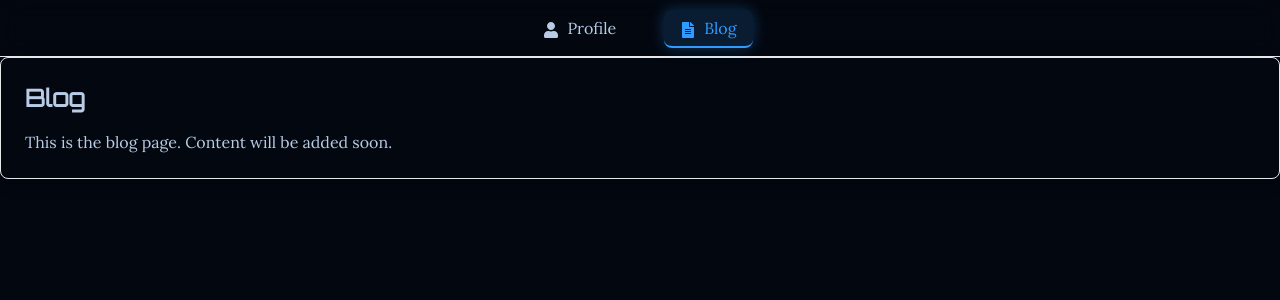
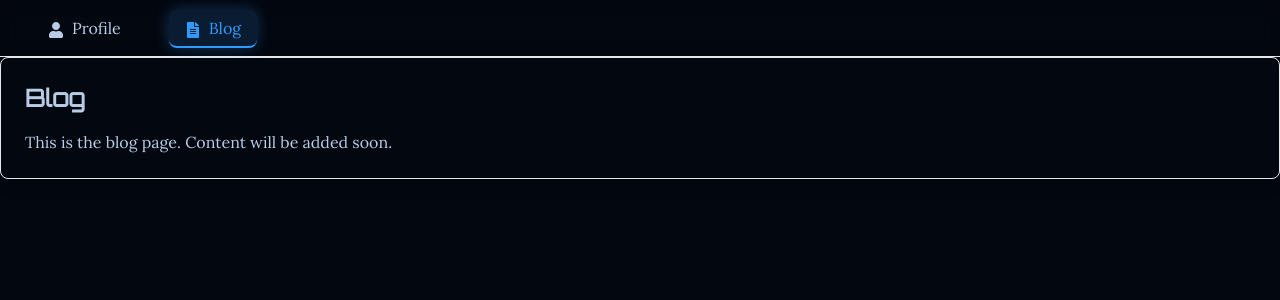
Before and after one commit to benhuckvale/profile-website, a React (Vite) app: page /blog in a window 1280 px wide. Shown: the top 300 px of the page. Built offline with nearby package versions, Linux system fonts and the light colour scheme.

Commit message:
Left justify navigation at top

```diff
--- a/src/App.tsx
+++ b/src/App.tsx
@@ -8,7 +8,7 @@ function Navigation() {
 
   return (
     <nav className="sticky top-0 z-50 backdrop-blur-md bg-background-page/80 border-b border-primary-accent/30">
-      <ul className="flex justify-center gap-8 py-4">
+      <ul className="flex justify-start gap-8 py-4 ml-8">
         <li>
           <Link
             to="/"
```
